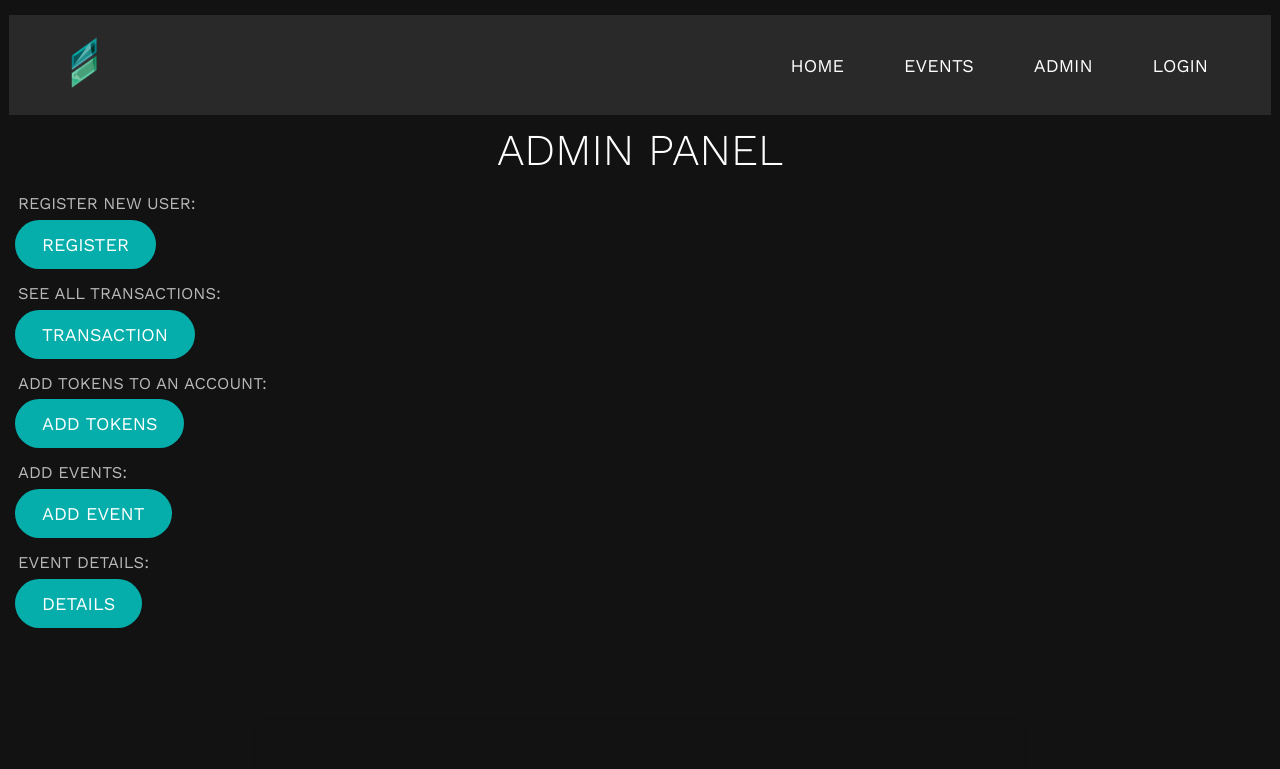
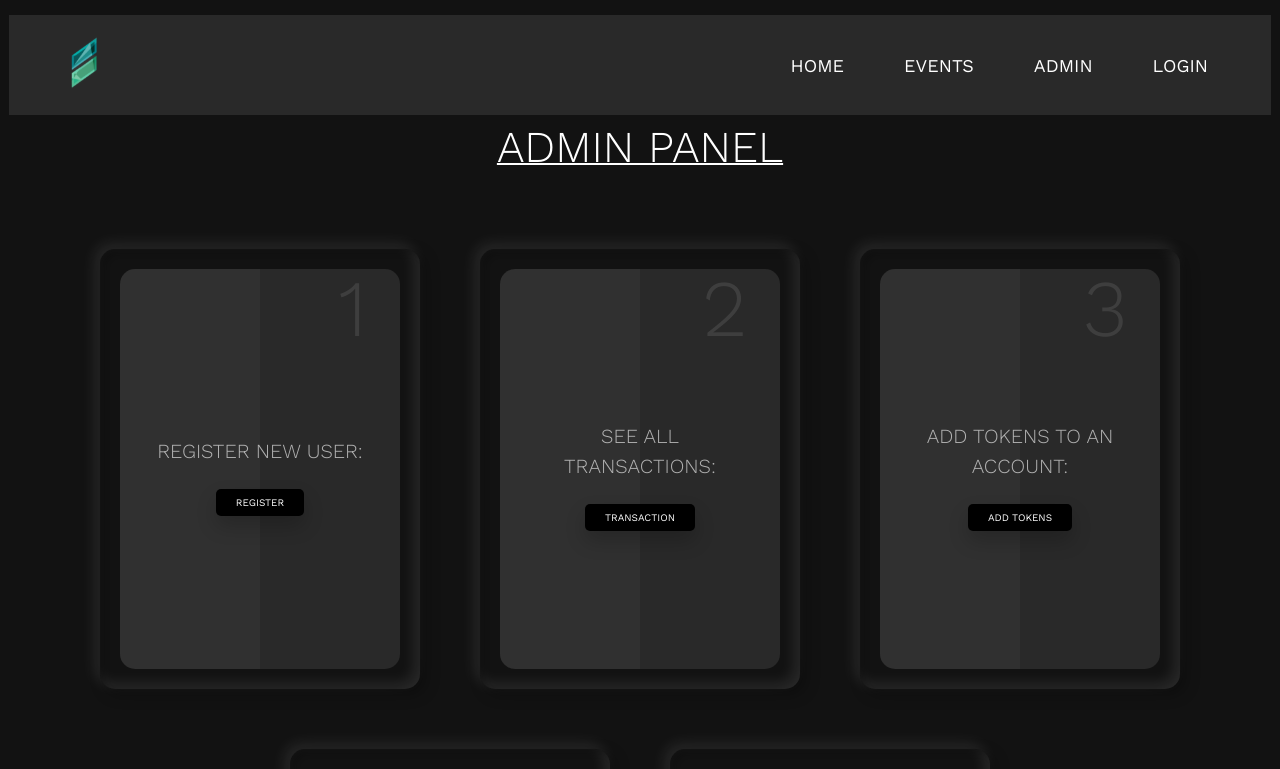
Before and after one commit to sharunraj/Shreshta-Registration-App, a React (Vite) app: page /admin in a window 1280 px wide. Shown: the top 769 px of the page. Built offline with nearby package versions, Linux system fonts and the light colour scheme.

Commit message:
admin panel

```diff
--- a/src/assets/EventDetails.jsx
+++ b/src/assets/EventDetails.jsx
@@ -185,8 +185,8 @@ function EventDetails() {
                 Header: ' ',
                 columns: [
                     {
-                        Header: 'USERNAME',
-                        accessor: 'username',
+                        Header: 'EVENTS',
+                        accessor: 'events',
                         filter: 'fuzzyText',
                     },
                     {
@@ -200,7 +200,7 @@ function EventDetails() {
         []
     );
     const data = [
-        { username: 'Hackathon', Users: '20' },
+        { events: 'Hackathon', Users: '20' },
 
     ];
     return <Table columns={columns} data={data} />;
--- a/src/assets/Eventreg.jsx
+++ b/src/assets/Eventreg.jsx
@@ -53,5 +53,19 @@ const Wrapper = styled.section`
     margin: 20px auto;
     padding: 1rem 20rem;
 }
+@media (max-width: ${({ theme }) => theme.media.mobile}){
+.reg-form {
+
+
+    max-width: 35rem;
+    margin: 2rem auto;
+    padding: 2rem;
+    /* height: 600px; */
+}
+.footer{
+    padding-top: 1.4rem;
+    padding-left:10rem;
+}
+}
 `;
 export default Eventreg
--- a/src/assets/addtoken.jsx
+++ b/src/assets/addtoken.jsx
@@ -1,9 +1,57 @@
 import React from 'react'
+import { Button } from '../styles/Button'
+import callApi from '../utils/callApi'
+import styled from 'styled-components'
 
 const addtoken = () => {
   return (
-    <div>addtoken</div>
+    <Wrapper>
+      <div className="reg-form">
+        <div className="login-form-body">
+
+          <div className="phonenumber">
+            <label className="form__label" for="phonenumber">Phone </label>
+            <input className="form__input" type="phonenumber" id="phonenumber" placeholder="phonenumber"  />
+          </div>
+
+            <div className="TOKENS">
+              <label className="form__label" for="TOKENS">Tokens</label>
+              <input className="form__input" type="number" id="TOKENS" placeholder="TOKEN"  />
+            </div>
+
+          <div class="footer">
+            <Button type="submit" >ADD</Button>
+          </div>
+        </div>
+      </div>
+    </Wrapper>
+
   )
 }
+const Wrapper = styled.section`
+.login-form-body{
+  font-size: 1.7rem;
+  color:#fff;
+}
+.reg-form{
 
+    width: 550px;
+    margin: 20px auto;
+    padding: 1rem 20rem;
+}
+@media (max-width: ${({ theme }) => theme.media.mobile}){
+.reg-form {
+
+
+    max-width: 35rem;
+    margin: 2rem auto;
+    padding: 2rem;
+    /* height: 600px; */
+}
+.footer{
+    padding-top: 1.4rem;
+    padding-left:10rem;
+}
+}
+`;
 export default addtoken
--- a/src/assets/admin.jsx
+++ b/src/assets/admin.jsx
@@ -4,31 +4,72 @@ import styled from 'styled-components'
 import { Button } from '../styles/Button'
 //import { BrowserRouter, Routes, Route } from "react-router-dom";
 import { NavLink } from 'react-router-dom'
+import './adminstyle.css'
 const admin = () => {
   return (
     <Wrapper>
-    <div className='Admin'>
-    <h2>ADMIN PANEL</h2>
+    <h2 className='heading'>ADMIN PANEL</h2>
+    <div className='whole bdy'>
+    <div className='cntr'>
+    <div className='card'>
+          <div className='box'>
+            <div className='content'>
+    <h2>1</h2>
     <p>REGISTER NEW USER:</p>
-    <Button><NavLink to="/register">REGISTER</NavLink></Button>
+    <NavLink to="/register">REGISTER</NavLink>
+    </div>
+          </div>
+        </div>
+    <div className='card'>
+          <div className='box'>
+            <div className='content'>
+    <h2>2</h2>
     <p>SEE ALL TRANSACTIONS:</p>
-    <Button><NavLink to="/ATransaction">TRANSACTION</NavLink></Button>
+    <NavLink to="/ATransaction">TRANSACTION</NavLink>
+    </div>
+          </div>
+        </div>
+    <div className='card'>
+          <div className='box'>
+            <div className='content'>
+                <h2>3</h2>
     <p>ADD TOKENS TO AN ACCOUNT:</p>
-    <Button><NavLink to="/addtoken">ADD TOKENS</NavLink></Button>
+    <NavLink to="/addtoken">ADD TOKENS</NavLink>
+    </div>
+          </div>
+        </div>
+    <div className='card'>
+          <div className='box'>
+            <div className='content'>
+                <h2>4</h2>
     <p>ADD EVENTS:</p>
-    <Button><NavLink to="/Eventreg">ADD EVENT</NavLink></Button>
+    <NavLink to="/Eventreg">ADD EVENT</NavLink>
+    </div>
+          </div>
+        </div>
+    <div className='card'>
+          <div className='box'>
+            <div className='content'>
+                <h2>5</h2>
     <p>EVENT DETAILS:</p>
-    <Button><NavLink to="/EventDetails">DETAILS</NavLink></Button>
+    <NavLink to="/EventDetails">DETAILS</NavLink>
     </div>
+          </div>
+        </div>
+    </div>
+      </div>
     </Wrapper>
 
   );
 };
 const Wrapper = styled.section`
-.Admin{
-
-
-
+.heading{
+  text-decoration-line:underline;
+  text-decoration-thickness:2px;
+      display: flex;
+        justify-content: center;
+        align-items: center;
+        flex-wrap: wrap;
 }
 
 `;
--- /dev/null
+++ b/src/assets/adminstyle.css
@@ -0,0 +1,114 @@
+@import url("https://fonts.googleapis.com/css2?family=Poppins:wght@300;400;500;700;800&display=swap");
+
+.whole {
+    margin: 0;
+    padding: 0;
+    box-sizing: border-box;
+    font-family: "Poppins", sans-serif;
+    display: flex;
+        justify-content: center;
+        align-items: center;
+        flex-wrap: wrap;
+        min-height: 100vh;
+}
+
+
+
+body .cntr {
+    display: flex;
+    justify-content: center;
+    align-items: center;
+    flex-wrap: wrap;
+    max-width: 1200px;
+    margin: 40px 0;
+}
+
+body .cntr .card {
+    position: relative;
+    min-width: 320px;
+    height: 440px;
+    box-shadow: inset 5px 5px 5px rgba(0, 0, 0, 0.2),
+        inset -5px -5px 15px rgba(255, 255, 255, 0.1),
+        5px 5px 15px rgba(0, 0, 0, 0.3), -5px -5px 15px rgba(255, 255, 255, 0.1);
+    border-radius: 15px;
+    margin: 30px;
+    transition: 0.5s;
+}
+
+
+body .cntr .card .box {
+    position: absolute;
+    top: 20px;
+    left: 20px;
+    right: 20px;
+    bottom: 20px;
+    background: #292929;
+    border-radius: 15px;
+    display: flex;
+    justify-content: center;
+    align-items: center;
+    overflow: hidden;
+    transition: 0.5s;
+}
+
+body .cntr .card .box:hover {
+    transform: translateY(-50px);
+}
+
+body .cntr .card .box:before {
+    content: "";
+    position: absolute;
+    top: 0;
+    left: 0;
+    width: 50%;
+    height: 100%;
+    background: rgba(255, 255, 255, 0.03);
+}
+
+body .cntr .card .box .content {
+    padding: 20px;
+    text-align: center;
+}
+
+body .cntr .card .box .content h2 {
+    position: absolute;
+    top: -10px;
+    right: 30px;
+    font-size: 8rem;
+    color: rgba(255, 255, 255, 0.1);
+}
+
+body .cntr .card .box .content h3 {
+    font-size: 1.8rem;
+    color: #fff;
+    z-index: 1;
+    transition: 0.5s;
+    margin-bottom: 15px;
+}
+
+body .cntr .card .box .content p {
+    font-size: 2rem;
+    font-weight: 300;
+    color: rgba(255, 255, 255, 0.9);
+    z-index: 1;
+    transition: 0.5s;
+}
+
+body .cntr .card .box .content a {
+    position: relative;
+    display: inline-block;
+    padding: 8px 20px;
+    background: black;
+    border-radius: 5px;
+    text-decoration: none;
+    color: white;
+    margin-top: 20px;
+    box-shadow: 0 10px 20px rgba(0, 0, 0, 0.2);
+    transition: 0.5s;
+}
+
+body .cntr .card .box .content a:hover {
+    box-shadow: 0 10px 20px rgba(0, 0, 0, 0.6);
+    background: #fff;
+    color: #000;
+}
--- a/src/assets/register.jsx
+++ b/src/assets/register.jsx
@@ -46,6 +46,19 @@ const Wrapper = styled.section`
     margin: 20px auto;
     padding: 1rem 20rem;
 }
+@media (max-width: ${({ theme }) => theme.media.mobile}){
+.reg-form {
 
+
+    max-width: 35rem;
+    margin: 2rem auto;
+    padding: 2rem;
+    /* height: 600px; */
+}
+.footer{
+    padding-top: 1.4rem;
+    padding-left:10rem;
+}
+}
 `;
 export default register
--- a/src/assets/user.jsx
+++ b/src/assets/user.jsx
@@ -60,5 +60,19 @@ const Wrapper = styled.section`
     margin: 20px auto;
     padding: 1rem 20rem;
 }
+@media (max-width: ${({ theme }) => theme.media.mobile}){
+.reg-form {
+
+
+    max-width: 35rem;
+    margin: 2rem auto;
+    padding: 2rem;
+    /* height: 600px; */
+}
+.footer{
+    padding-top: 1.4rem;
+    padding-left:10rem;
+}
+}
 `;
 export default user;
--- a/src/components/Footer.jsx
+++ b/src/components/Footer.jsx
@@ -27,7 +27,7 @@ const Footer = () => {
       <footer>
         <div className="container grid grid-four-column">
           <div className="footer-about">
-            <h3>SHRESTHA 2023</h3>
+            <h3>SHRESHTA 2023</h3>
             <p>Lorem ipsum dolor, sit amet consectetur adipisicing elit.</p>
           </div>
 
--- a/src/components/HeroSection.jsx
+++ b/src/components/HeroSection.jsx
@@ -17,7 +17,7 @@ const HeroSection = () => {
 
             typewriter
 
-              .typeString("SHRESTHA 2023")
+              .typeString("SHRESHTA 2023")
 
               .pauseFor(1000)
               .deleteAll()
@@ -36,7 +36,7 @@ const HeroSection = () => {
             {name}
           </h1>
           <p className='hero-para'>
-            This is a {name} app for the people who came to attend the Tech fest Shresta 2023
+            This is a {name} app for the people who came to attend the Tech fest Shreshta 2023
             held at Muthoot Institute Of Technology And Science.
           </p>
           {/* <Button className="btn Admin-btn">
@@ -48,7 +48,7 @@ const HeroSection = () => {
         </div>
         <div className='section-hero-image'>
           <picture>
-            <img src={image} width={400} alt="heroimg" className='.hero-img' />
+            <img src={image} width={400} alt="heroimg" className='hero-img' />
           </picture>
 
         </div>
@@ -112,7 +112,28 @@ const Wrapper = styled.section`
   @media (max-width: ${({ theme }) => theme.media.mobile}) {
     .grid {
       gap: 7.2rem;
+
     }
+    .hero-heading{
+      padding-top:3rem;
+      font-size:3rem;
+    }
+    .hero-para {
+    margin-top: 1.5rem;
+    margin-bottom: 3.4rem;
+    max-width: 30rem;
+  }
+    .hero-img {
+
+    width:20rem;
+    margin-left:auto;
+    margin-right:auto;
+    display:block;
+    padding-bottom:10rem;
+  }
+    .btn {
+      align-items:center;
+  }
   }
  `;
 export default HeroSection;
--- a/src/components/header.jsx
+++ b/src/components/header.jsx
@@ -9,6 +9,7 @@ const header = () => {
       <NavLink to="/">
         <img src="./images/logo.svg" width={80} alt='logo' className="logo"/>
       </NavLink>
+
    {/*   <ul className='Navbar-left'>
         <li>
           <NavLink className="navbar-left" to="/">SHRESHTA 23'</NavLink>
@@ -25,6 +26,7 @@ const MainHeader = styled.header`
   display: flex;
   justify-content: space-between;
   align-items: center;
+
   .logo {
     height: auto;
     max-width: 60%;
```
